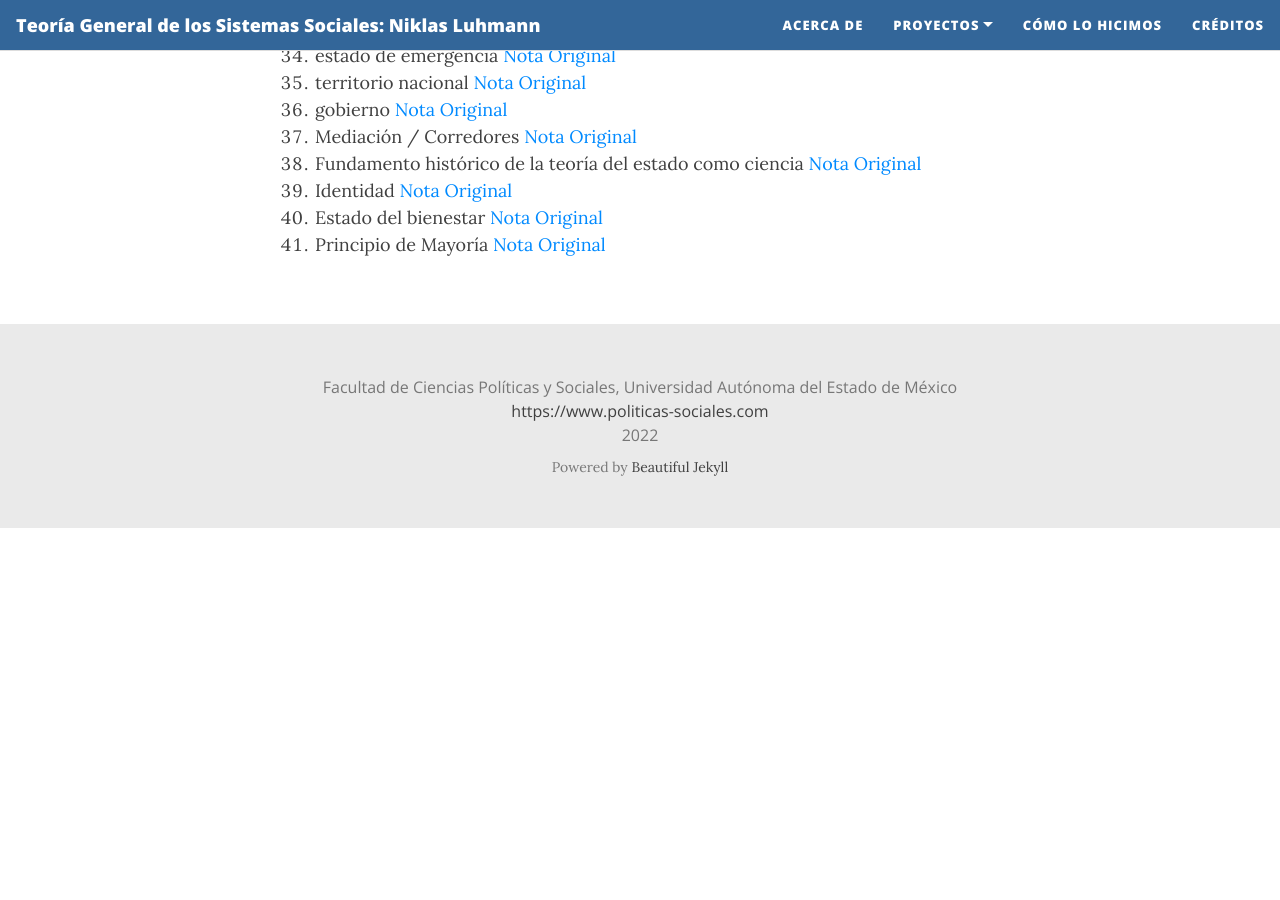
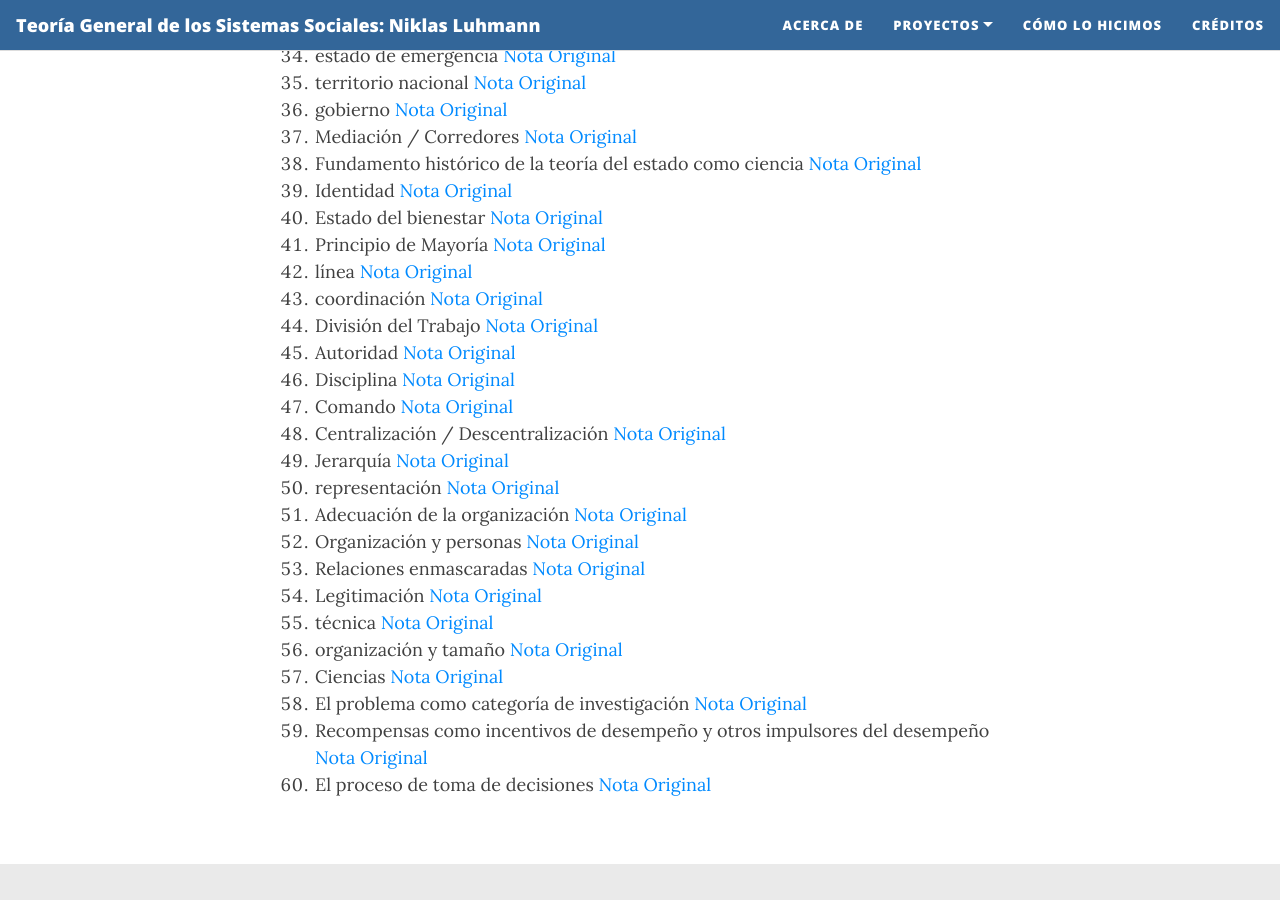
Before and after one commit to rosariorogel/luhmann, a Jekyll site: the page built from _pages/Archivo Luhmann.md, in a window 1280 px wide and 900 px high, scrolled down 2281 px. Built offline with Jekyll 4.4.1, drawn with Linux system fonts in a browser that asks for light colours; nearby versions of some CDN libraries; before the commit the page ends 2809 px from its top, so only the background shows below that.

Commit message:
Update Archivo Luhmann.md

```diff
--- a/_pages/Archivo Luhmann.md
+++ b/_pages/Archivo Luhmann.md
@@ -66,3 +66,22 @@ A continuación, se presentan al algunos de los temas que constituyen las Notas
 39. Identidad [Nota Original](https://niklas-luhmann-archiv.de/bestand/zettelkasten/zettel/ZK_1_NB_39_1_V)
 40. Estado del bienestar [Nota Original](https://niklas-luhmann-archiv.de/bestand/zettelkasten/zettel/ZK_1_NB_40_1_V)
 41. Principio de Mayoría [Nota Original](https://niklas-luhmann-archiv.de/bestand/zettelkasten/zettel/ZK_1_NB_41_V)
+42. línea [Nota Original](https://niklas-luhmann-archiv.de/bestand/zettelkasten/zettel/ZK_1_NB_42_1_V)
+43. coordinación [Nota Original](https://niklas-luhmann-archiv.de/bestand/zettelkasten/zettel/ZK_1_NB_43_1_V)
+44. División del Trabajo [Nota Original](https://niklas-luhmann-archiv.de/bestand/zettelkasten/zettel/ZK_1_NB_44_1_V)
+45. Autoridad [Nota Original](https://niklas-luhmann-archiv.de/bestand/zettelkasten/zettel/ZK_1_NB_45_1_V)
+46. Disciplina [Nota Original](https://niklas-luhmann-archiv.de/bestand/zettelkasten/zettel/ZK_1_NB_46_1_V)
+47. Comando [Nota Original](https://niklas-luhmann-archiv.de/bestand/zettelkasten/zettel/ZK_1_NB_47_V)
+48. Centralización / Descentralización [Nota Original](https://niklas-luhmann-archiv.de/bestand/zettelkasten/zettel/ZK_1_NB_48_V)
+49. Jerarquía [Nota Original](https://niklas-luhmann-archiv.de/bestand/zettelkasten/zettel/ZK_1_NB_49_V)
+50. representación [Nota Original](https://niklas-luhmann-archiv.de/bestand/zettelkasten/zettel/ZK_1_NB_50_V)
+51. Adecuación de la organización [Nota Original](https://niklas-luhmann-archiv.de/bestand/zettelkasten/zettel/ZK_1_NB_51_V)
+52. Organización y personas [Nota Original](https://niklas-luhmann-archiv.de/bestand/zettelkasten/zettel/ZK_1_NB_52_1_V)
+53. Relaciones enmascaradas [Nota Original](https://niklas-luhmann-archiv.de/bestand/zettelkasten/zettel/ZK_1_NB_53_V)
+54. Legitimación [Nota Original](https://niklas-luhmann-archiv.de/bestand/zettelkasten/zettel/ZK_1_NB_54_V)
+55. técnica [Nota Original](https://niklas-luhmann-archiv.de/bestand/zettelkasten/zettel/ZK_1_NB_55_1_V)
+56. organización y tamaño [Nota Original](https://niklas-luhmann-archiv.de/bestand/zettelkasten/zettel/ZK_1_NB_56_V)
+57. Ciencias [Nota Original](https://niklas-luhmann-archiv.de/bestand/zettelkasten/zettel/ZK_1_NB_57_V)
+58. El problema como categoría de investigación [Nota Original](https://niklas-luhmann-archiv.de/bestand/zettelkasten/zettel/ZK_1_NB_58_1_V)
+59. Recompensas como incentivos de desempeño y otros impulsores del desempeño [Nota Original](https://niklas-luhmann-archiv.de/bestand/zettelkasten/zettel/ZK_1_NB_59_1_V)
+60. El proceso de toma de decisiones [Nota Original](https://niklas-luhmann-archiv.de/bestand/zettelkasten/zettel/ZK_1_NB_60_1_V)
```
